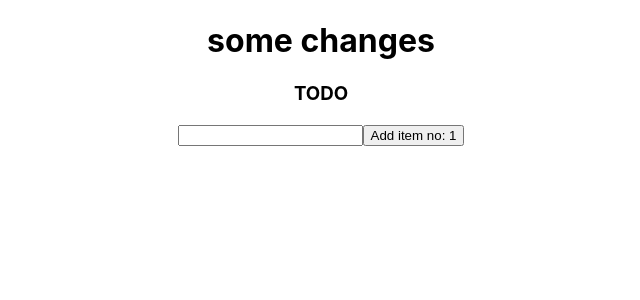
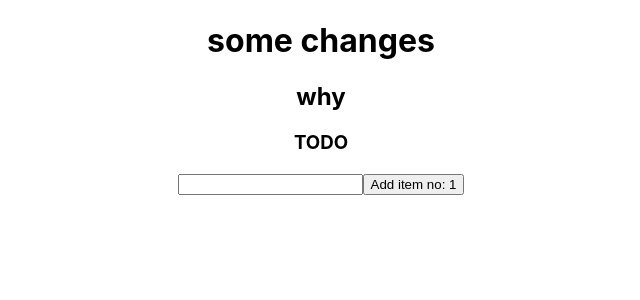
Before and after one commit to Sun5hine/Form-app, a React (Create React App) app: page / in a window 1280 px wide. Shown: the top 300 px of the page, without its empty margins (319-959 px from the left). Built offline with nearby package versions, Linux system fonts and the light colour scheme.

Commit message:
Update App.js

```diff
--- a/src/App.js
+++ b/src/App.js
@@ -12,6 +12,7 @@ class App extends Component {
 
 
      <h1> some changes </h1>
+      <h2> why </h2>
       <Todo />
 
 
```
